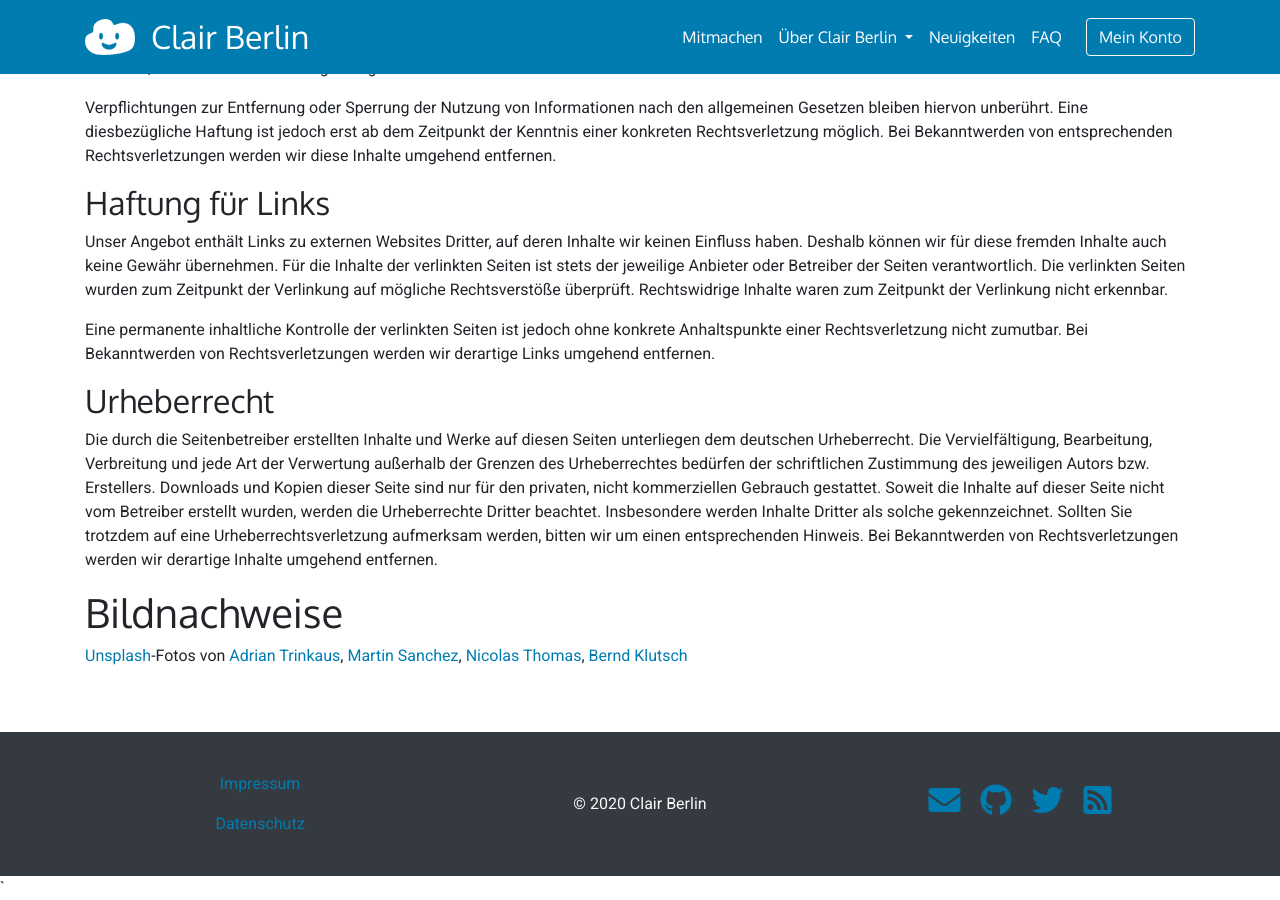
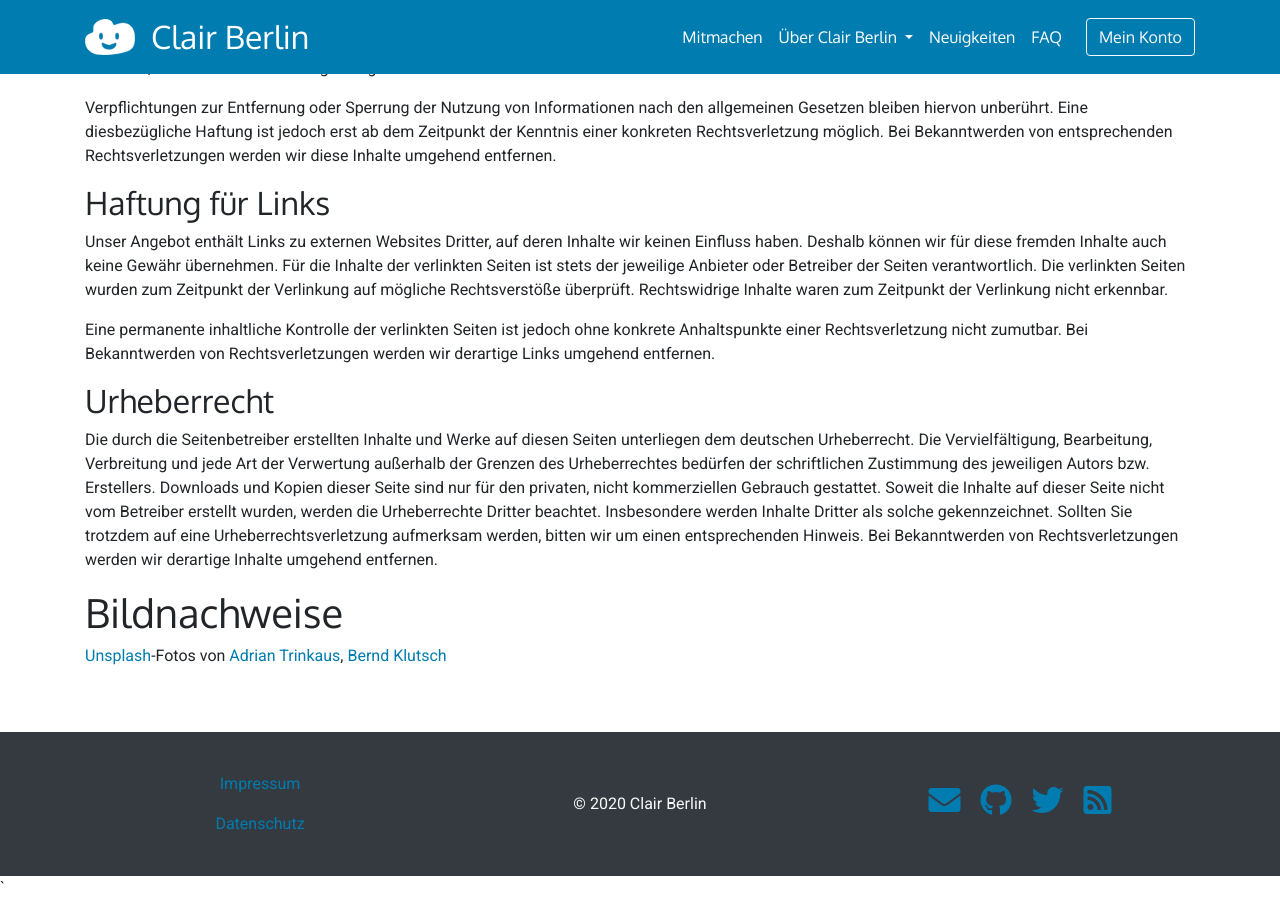
Before and after one commit to ClairBerlin/clair-website, a Jekyll site: the page built from impressum.md, in a window 1280 px wide and 900 px high, scrolled down 710 px. Built offline with Jekyll 4.4.1, drawn with Linux system fonts in a browser that asks for light colours.

Commit message:
Bildnachweise angepasst.

```diff
--- a/_data/unsplash.yml
+++ b/_data/unsplash.yml
@@ -1,8 +1,6 @@
+# Header
 - name: Adrian Trinkaus
   url: https://unsplash.com/@adrian_trinkaus
-- name: Martin Sanchez
-  url: https://unsplash.com/@martinsanchez
-- name: Nicolas Thomas
-  url: https://unsplash.com/@nicolasthomas
+# Card "Hintergrund"
 - name: Bernd Klutsch
   url: https://unsplash.com/@bk71
```
